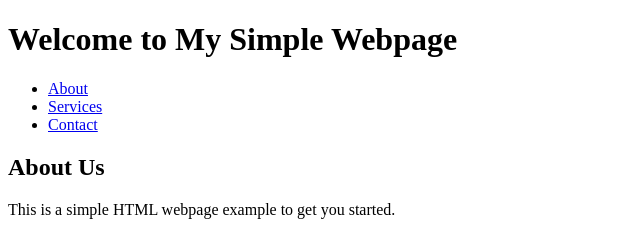
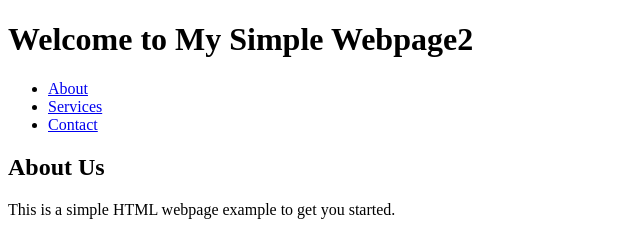
Before and after one commit to aarnavsanghavi/GitLearn, a plain HTML site: page index.html in a window 1280 px wide. Shown: the top 236 px of the page, 0-640 px from the left. Drawn offline with Linux system fonts and the light colour scheme.

Commit message:
i added html2
change made again

```diff
--- a/index.html
+++ b/index.html
@@ -7,7 +7,7 @@
 </head>
 <body>
     <header>
-        <h1>Welcome to My Simple Webpage</h1>
+        <h1>Welcome to My Simple Webpage2</h1>
     </header>
     <nav>
         <ul>
```
